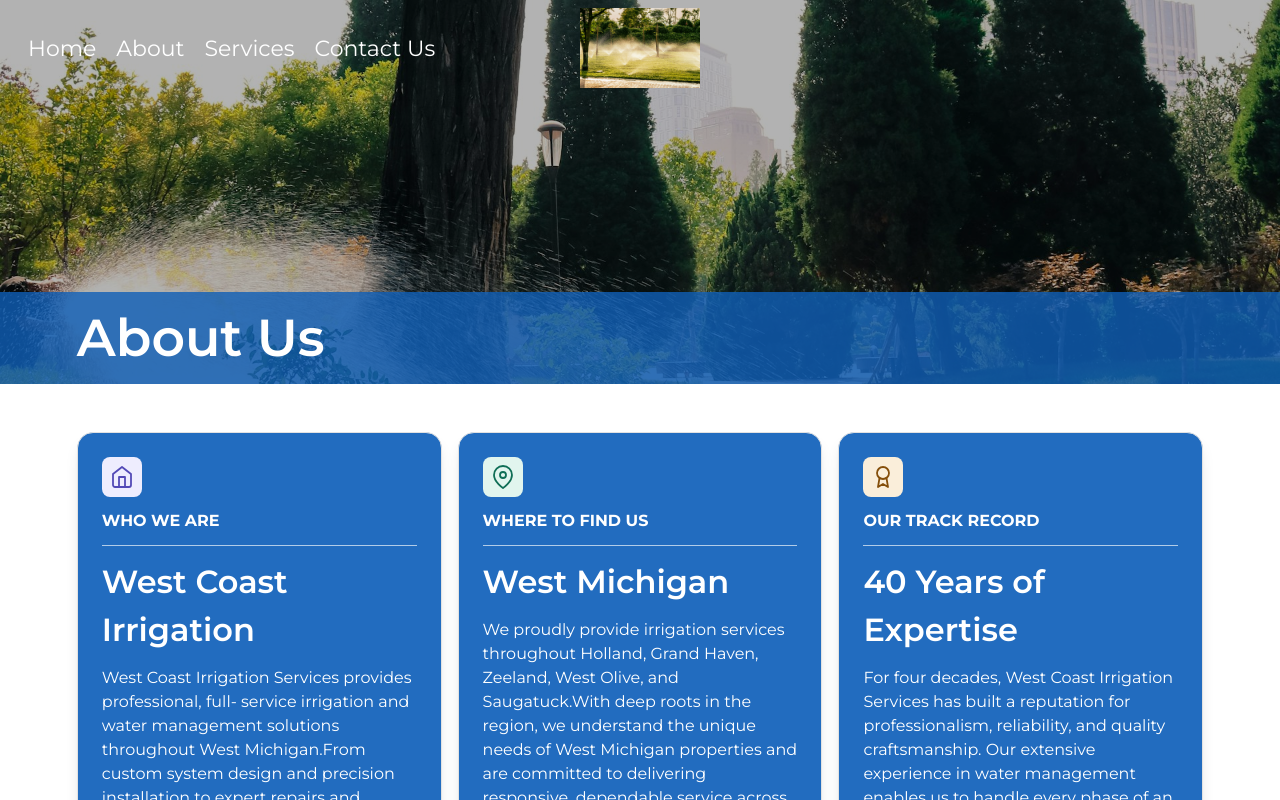
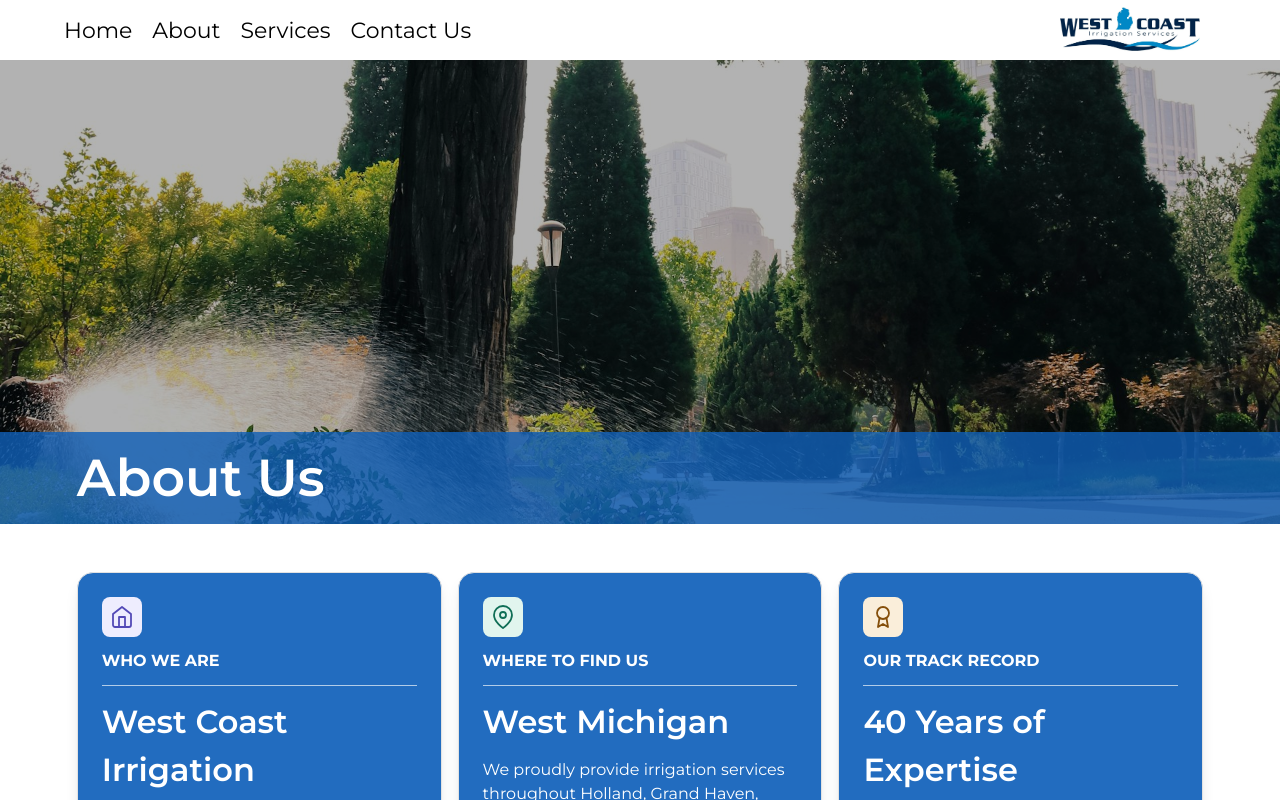
Before and after one commit to emerypol/blakes-website, a React (Vite) app: page /about in a window 1280 px wide. Shown: the top 800 px of the page. Built offline with nearby package versions, Linux system fonts and the light colour scheme.

Commit message:
navbar finalized

```diff
--- a/src/Footer.tsx
+++ b/src/Footer.tsx
@@ -26,7 +26,7 @@ function Footer() {
                 </div>
                 <div className="flex flex-1 flex-col items-center justify-center py-8 md:py-0  ">
                     <Link to="/home">
-                        <img src="/src/assets/WCI_logo_crop_1.jpg" className="w-[250px] h-[100px] object-cover rounded-md" />
+                        <img src="/src/assets/WCI_logo_crop_1.jpg" className="w-[230px] h-[80px] object-cover rounded-md" />
                     </Link>
 
                 </div>
--- a/src/MobileMenu.tsx
+++ b/src/MobileMenu.tsx
@@ -11,7 +11,7 @@ function MobileMenu() {
                 className="p-2"
                 aria-label="Open menu"
             >
-                <svg width="80px" height="80px" viewBox="0 0 48 48" xmlns="http://www.w3.org/2000/svg">
+                <svg className="w-[54px] h-[54px]  " viewBox="0 0 48 48" xmlns="http://www.w3.org/2000/svg">
                     <title>menu</title>
                     <g id="Layer_2" data-name="Layer 2">
                         <g id="invisible_box" data-name="invisible box">
@@ -19,9 +19,9 @@ function MobileMenu() {
                         </g>
                         <g id="icons_Q2" data-name="icons Q2">
                             <g>
-                                <path d="M42,12a2,2,0,0,1-2,2H8a2,2,0,0,1-2-2H6a2,2,0,0,1,2-2H40a2,2,0,0,1,2,2Z" fill="#ffffff" />
-                                <path d="M42,24a2,2,0,0,1-2,2H8a2,2,0,0,1-2-2H6a2,2,0,0,1,2-2H40a2,2,0,0,1,2,2Z" fill="#ffffff" />
-                                <path d="M42,36a2,2,0,0,1-2,2H8a2,2,0,0,1-2-2H6a2,2,0,0,1,2-2H40a2,2,0,0,1,2,2Z" fill="#ffffff" />
+                                <path d="M42,12a2,2,0,0,1-2,2H8a2,2,0,0,1-2-2H6a2,2,0,0,1,2-2H40a2,2,0,0,1,2,2Z" fill="currentColor" />
+                                <path d="M42,24a2,2,0,0,1-2,2H8a2,2,0,0,1-2-2H6a2,2,0,0,1,2-2H40a2,2,0,0,1,2,2Z" fill="currentColor" />
+                                <path d="M42,36a2,2,0,0,1-2,2H8a2,2,0,0,1-2-2H6a2,2,0,0,1,2-2H40a2,2,0,0,1,2,2Z" fill="currentColor" />
                             </g>
                         </g>
                     </g>
--- a/src/NavAndLanding.tsx
+++ b/src/NavAndLanding.tsx
@@ -8,14 +8,15 @@ type NavAndLandingProps = {
 function NavAndLanding({ landMessage = "", bgImg = "", bottomBarMsg = "", }: NavAndLandingProps) {
     return (
         <>
-            <div className="w-full relative" style={{ height: bottomBarMsg === "" ? "86vh" : "48vh" }}>
+            <NavBar></NavBar>
+            <div className="w-full relative" style={{ height: bottomBarMsg === "" ? "86vh" : "58vh" }}>
                 <div className="absolute inset-0 bg-cover bg-center "
                     style={{ backgroundImage: `url(${bgImg})` }}>
                 </div>
 
                 <div className="absolute inset-0 bg-black/30"></div>
 
-                <NavBar></NavBar>
+
 
                 <div className="absolute inset-0 top-80 lg:top-80   text-center text-white
                  text-[clamp(32px,6vw,64px)] font-extrabold leading-[1.3] px-8">
--- a/src/NavBar.tsx
+++ b/src/NavBar.tsx
@@ -4,47 +4,54 @@ import MobileMenu from "./MobileMenu";
 function NavBar() {
     return (
 
-        <div className="flex items-center justify-start w-full h-[12vh] ps-3 lg:ps-7 relative
-            text-[clamp(16px,1.9vw,22px)] bg-transparent text-white">
-            <div className="absolute left-1/2 -translate-x-1/2 hidden md:block ">
-                <Link to="/home">
-                    <img src='/src/assets/blake_we_1.jpg' className="w-[120px] h-[80px] object-contain" />
-                </Link>
-            </div>
-            <div className="   items-start justify-start  hidden md:flex  ">
+        <div className="flex sticky top-0 z-50 items-center justify-center relative bg-white
+            text-[clamp(16px,4vw,22px)] w-full h-[60px] py-4  ">
+            <div className="max-w-[90vw] 2xl:max-w-[1320px] relative w-full flex flex-row">
+                <div className="  items-center justify-start  hidden md:flex  ">
                     <div className=" ">
-                    <Link to="/home">
+                        <Link to="/home" className="hover:text-[#1279df]!">
                             Home
                         </Link>
                     </div>
-                <div className="px-3 lg:px-5  ">
-                    <Link to="/about">
+                    <div className="px-3 lg:px-5    ">
+                        <Link to="/about" className="hover:text-[#1279df]!">
+                            <span className=" ">
                                 About
+                            </span>
                         </Link>
                     </div>
                     <div className="   ">
-                    <Link to="/services">
+                        <Link to="/services" className="hover:text-[#1279df]!">
                             Services
                         </Link>
                     </div>
                     <div className="px-3 lg:px-5">
-                    <Link to="/contact">
+                        <Link to="/contact" className="hover:text-[#1279df]!">
                             Contact Us
                         </Link>
                     </div>
                 </div>
 
-            <div className="px-6 pt-8 w-full flex flex-row items-center md:hidden ">
+                <div className=" ms-auto pe-4 hidden md:block  ">
+                    <Link to="/home">
+                        <img src='/src/assets/WCI_logo_crop_1.jpg' className="w-[140px] h-[46px] object-cover rounded-md" />
+                    </Link>
+                </div>
+
+                <div className="px-6   w-full flex flex-row items-center md:hidden ">
                     <div className="flex md:hidden ">
                         <Link to="/home">
-                        <img src='/src/assets/blake_we_1.jpg' className="w-[120px] h-[80px] object-contain" />
+                            <img src='/src/assets/WCI_logo_crop_1.jpg'
+                                className=" w-[140px] h-[46px]
+                        object-cover rounded-md" />
                         </Link>
                     </div>
-                <div className="ms-auto flex md:hidden  ">
+                    <div className="ms-auto flex md:hidden text-black  ">
                         <MobileMenu></MobileMenu>
                     </div>
                 </div>
-        </div>
+            </div >
+        </div >
 
 
     );
--- a/src/pages/ContactUs.tsx
+++ b/src/pages/ContactUs.tsx
@@ -20,6 +20,8 @@ function ContactUs() {
                 </div>
 
             </div>
+
+
             <Footer />
         </>
     );
```
Lines whose indentation alone changed are shown as unchanged.
